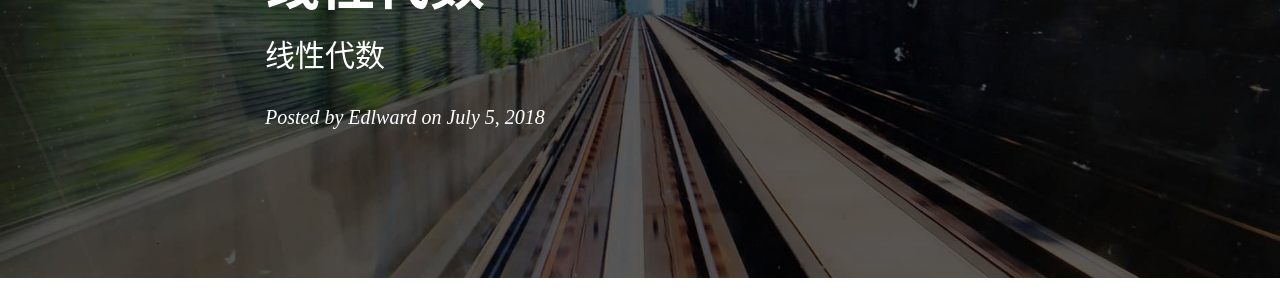
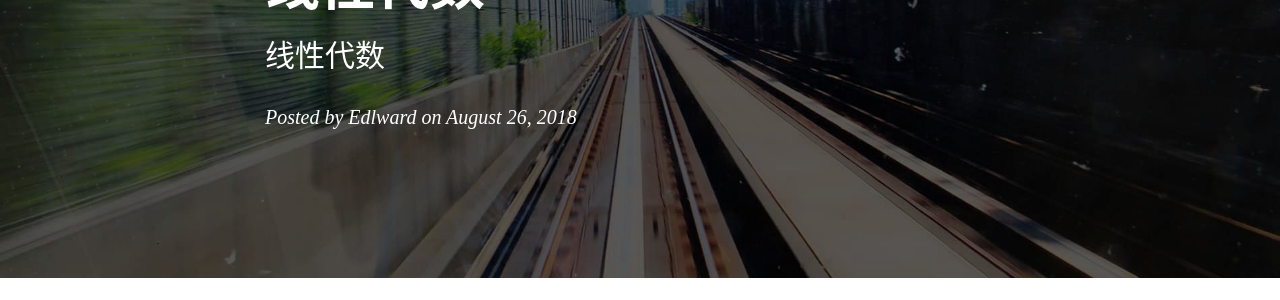
Before and after one commit to gary-robotics/dlward, a Jekyll site: the page built from _posts/2018-08-26-线性代数-2018.markdown, in a window 1280 px wide and 900 px high. Shown: the part 245-545 px from the top of the window. Built offline with Jekyll 4.4.1, drawn with Linux system fonts in a browser that asks for light colours; nearby versions of some CDN libraries; comment, search, counter and statistics services are not loaded; some of the changed text lies outside the part shown.

Commit message:
Update 2018-08-26-线性代数-2018.markdown

```diff
--- a/_posts/2018-08-26-线性代数-2018.markdown
+++ b/_posts/2018-08-26-线性代数-2018.markdown
@@ -2,7 +2,7 @@
 layout:     post
 title:      "线性代数"
 subtitle:   "线性代数"
-date:       2018-07-05 12:00:00
+date:       2018-08-26 12:00:00
 author:     "Edlward"
 header-img: "img/post-bg-2015.jpg"
 header-mask: 0.3
```
